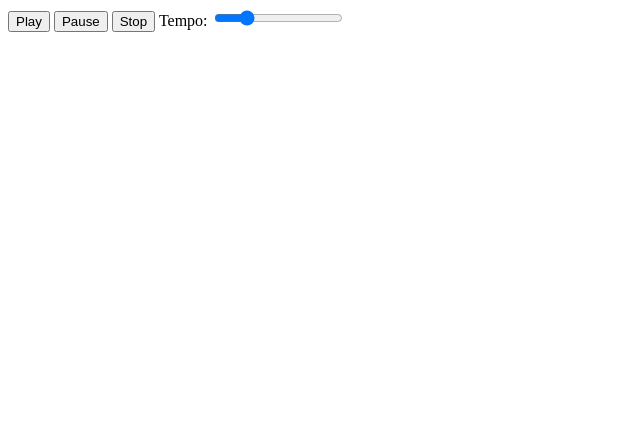
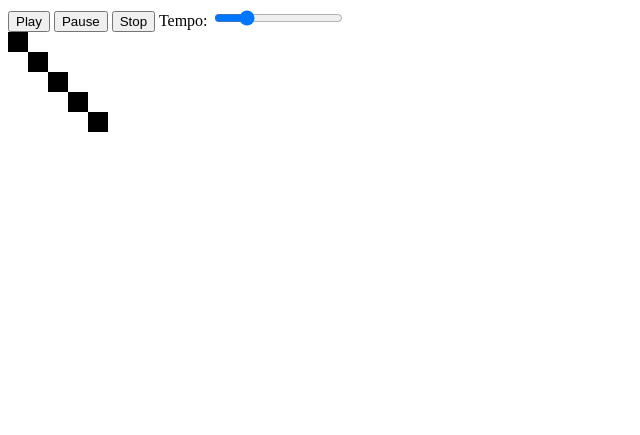
Before and after one commit to emdash-ie/Sequencer, a plain HTML site: page demo.html in a window 1280 px wide. Shown: the whole page, without its empty margins (0-640 px from the left). Drawn offline with Linux system fonts and the light colour scheme.

Commit message:
Add NoteDisplay class to display notes as blocks
At the moment the class just creates a block for each note, placing them
arbitrarily so they can be seen.

```diff
--- a/demo.html
+++ b/demo.html
@@ -6,10 +6,15 @@
     <script type="module" src="demo.js"></script>
 </head>
 <body>
-    <button type="button" id="play">Play</button>
-    <button type="button" id="pause">Pause</button>
-    <button type="button" id="stop">Stop</button>
-    <label for="tempoControl">Tempo:</label>
-    <input type="range" min="40" max="500" id="tempoControl"/>
+    <section>
+        <button type="button" id="play">Play</button>
+        <button type="button" id="pause">Pause</button>
+        <button type="button" id="stop">Stop</button>
+        <label for="tempoControl">Tempo:</label>
+        <input type="range" min="40" max="500" id="tempoControl"/>
+    </section>
+    <section>
+        <canvas id="noteSurface" width="400px" height="400px"></canvas>
+    </section>
 </body>
 </html>
--- a/demo.js
+++ b/demo.js
@@ -2,6 +2,7 @@ import Sequencer from "./sequencer.js";
 import Note from "./note.js";
 import NoteSequence from "./noteSequence.js";
 import Tuning from "./tuning.js";
+import {NoteDisplay} from "./noteDisplay.js";
 
 let MajorPentatonicScale = Tuning.createOctaveScale(
     {
@@ -36,6 +37,10 @@ let playButton = document.querySelector('#play');
 let pauseButton = document.querySelector('#pause');
 let stopButton = document.querySelector('#stop');
 let tempoControl = document.querySelector('#tempoControl');
+let noteCanvas = document.querySelector('#noteSurface');
+
+let noteDisplay = new NoteDisplay(noteCanvas, noteSequence);
+noteDisplay.drawNotes();
 
 playButton.addEventListener('click', function() {sequencer.play();}, false);
 pauseButton.addEventListener('click', function() {sequencer.pause();}, false);
--- /dev/null
+++ b/noteDisplay.js
@@ -0,0 +1,24 @@
+/**
+ * Displays notes from a note sequence in a canvas.
+ */
+export class NoteDisplay {
+    constructor(canvas, noteSequence) {
+        this.context = canvas.getContext("2d");
+        this.sequence = noteSequence;
+        this.x = 0;
+        this.y = 0;
+        this.size = 20;
+    }
+    /**
+     * Draws the notes onscreen.
+     */
+    drawNotes() {
+        let notes = this.sequence.getNotes({startBeat: 0, endBeat: 8});
+
+        for (let note of notes) {
+            this.context.fillRect(this.x, this.y, this.size, this.size);
+            this.x += this.size;
+            this.y += this.size;
+        }
+    }
+}
```
